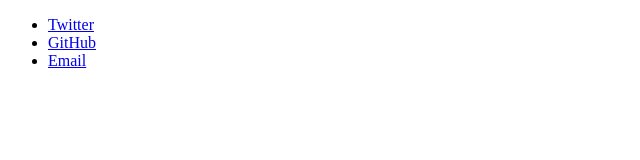
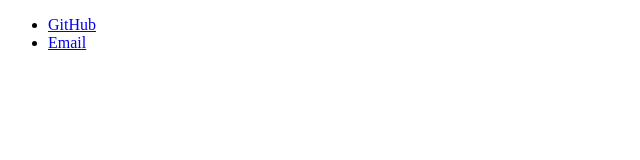
Before and after one commit to davidenglishmusic/davidenglishmusic.github.io, a plain HTML site: page index.html in a window 1280 px wide. Shown: the full height of the page, 0-640 px from the left. Drawn offline with Linux system fonts and the light colour scheme.

Commit message:
Remove twitter

```diff
--- a/index.html
+++ b/index.html
@@ -7,7 +7,6 @@
   </head>
   <body>
     <ul>
-      <li><a href="https://twitter.com/davidenglish_ca">Twitter</a></li>
       <li><a href="https://github.com/davidenglishmusic">GitHub</a></li>
       <li><a href="mailto:davidenglishwebsite@gmail.com">Email</a></li>
     </ul>
```
